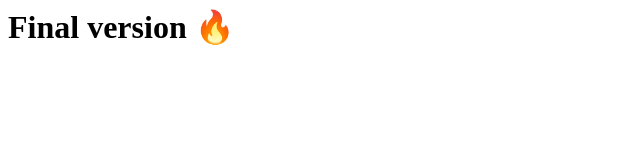
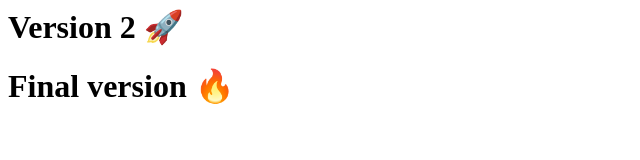
Before and after one commit to roshnipatel1911/Docker_website, a plain HTML site: page project1/index.html in a window 1280 px wide. Shown: the whole page, without its empty margins (0-640 px from the left). Drawn offline with Linux system fonts and the light colour scheme.

Commit message:
dockerfile

```diff
--- a/project1/index.html
+++ b/project1/index.html
@@ -1 +1,2 @@
+<h1>Version 2 🚀</h1>
 <h1>Final version 🔥</h1>
```
Also changed, not shown: 1 other file.
